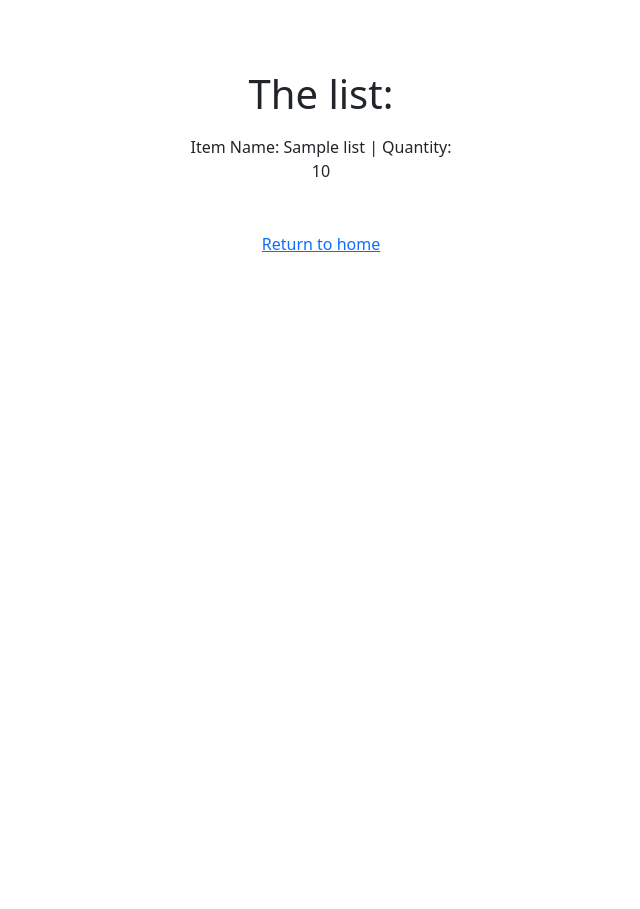
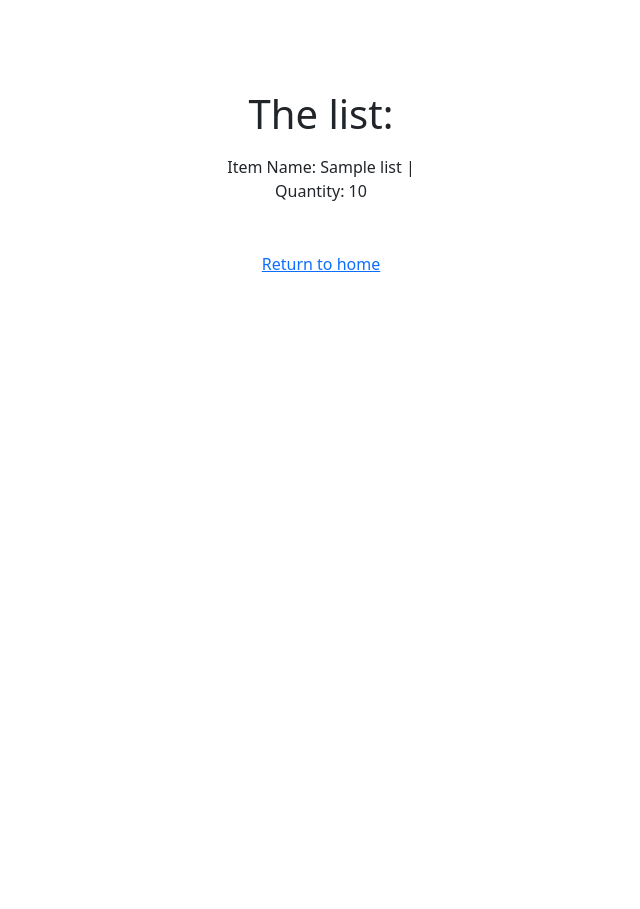
Before and after one commit to EstebanLouerat/IPI-Python, a Flask app: page /list in a window 1280 px wide. Shown: the top 909 px of the page, without its empty margins (319-959 px from the left). Before the commit the page ends 252 px from the top, so only its background shows below. Run offline with Flask 3, Linux system fonts and the light colour scheme; the visitor is signed in with stand-in values (Sample User, id 1); tables that the repository leaves empty hold one stand-in row (values such as "Sample post").

Commit message:
check du css

```diff
--- a/templates/list.html
+++ b/templates/list.html
@@ -11,6 +11,7 @@
 
 {% if names %}
 <div class="List">
+  <div class="List-screen">
     <div class="text-center vh-100">
       <h1 class="mt-auto mb-auto">The list: </h1>
       <div class="alert">
@@ -26,5 +27,6 @@
       <a href="/">Return to home</a>
     </div>
   </div>
+</div>
 
 {% endif %}
```
Lines whose indentation alone changed are shown as unchanged.
